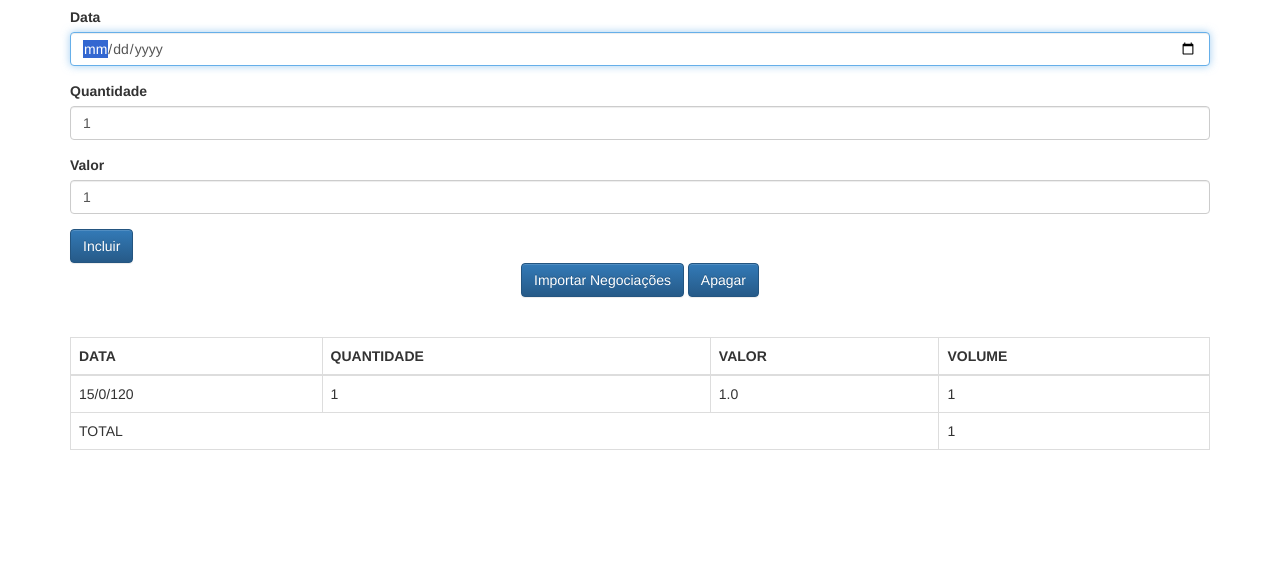
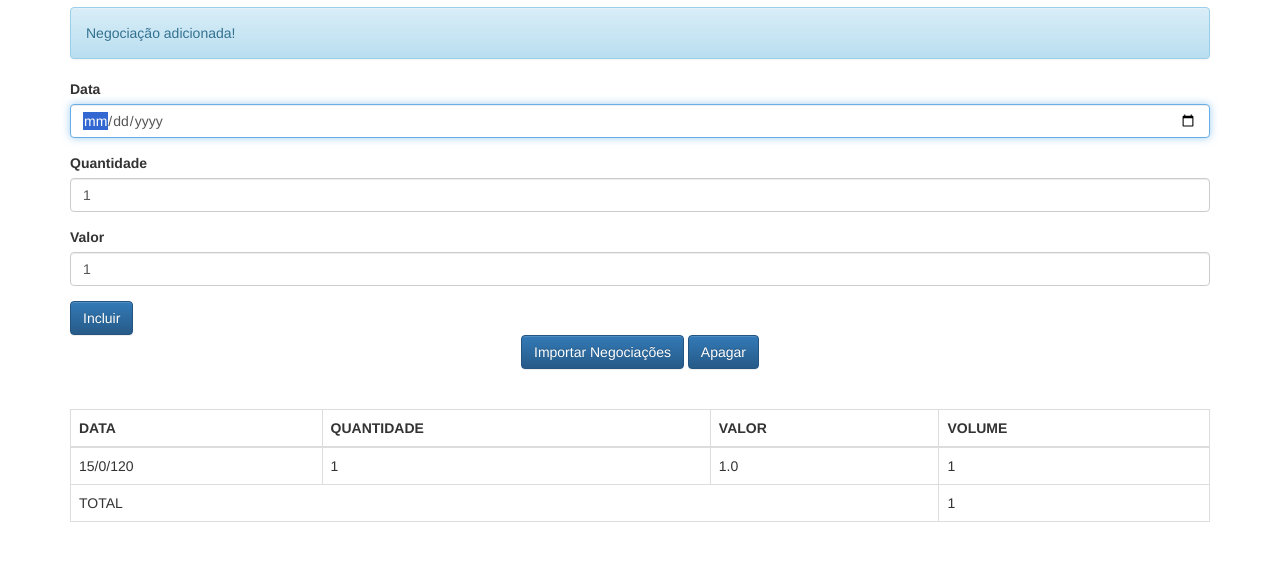
Before and after one commit to ericcastrodeveloper/Negociacoes, a plain HTML site: page index.html in a window 1280 px wide. Both pictures are taken after typing "2020-01-15" into the empty fields and a click on the button "Incluir". Shown: the part 63-624 px from the top of the page. Drawn offline with Linux system fonts and the light colour scheme; files whose address does not match are found by name.

Commit message:
alert ao adicionar

```diff
--- a/index.html
+++ b/index.html
@@ -10,6 +10,8 @@
 <body class="container">
 
     <h1 class="text-center">Negociações</h1>
+
+    <div id="mensagemView"></div>
 
     <form class="form" onsubmit="negociacaoController.adiciona(event)">
 
@@ -45,10 +47,12 @@
     <div id="negociacoesView"></div>
 
     <script src="js/app/models/Negociacao.js"></script>
+    <script src="js/app/models/Mensagem.js"></script>
     <script src="js/app//models//ListaNegociacoes.js"></script>
     <script src="js/app/controller/NegociacaoController.js"></script>
     <script src="js/app/helpers/DateHelper.js"></script>
     <script src="js/app/views/NegociacoesView.js"></script>
+    <script src="js/app/views/MensagemView.js"></script>
     <script>
         let negociacaoController = new NegociacaoController();
     </script>
--- a/js/app/controller/NegociacaoController.js
+++ b/js/app/controller/NegociacaoController.js
@@ -10,6 +10,8 @@ class NegociacaoController {
         this._listNegociacoes = new ListaNegociacoes();
         this._negociacoesView = new NegociacoesView($("#negociacoesView"));
         this._negociacoesView.update(this._listNegociacoes)
+        this._mensagemView = new MensagemView($("#mensagemView"));
+        this._mensagem = new Mensagem();
 
     }
 
@@ -20,6 +22,8 @@ class NegociacaoController {
         this._negociacoesView.update(this._listNegociacoes)
         this._limpaFormulario();
         console.log("negociacoes =>", this._listNegociacoes.negociacoes)
+        this._mensagem.texto = "Negociação adicionada!"
+        this._mensagemView.update(this._mensagem)
 
     }
 
--- /dev/null
+++ b/js/app/models/Mensagem.js
@@ -0,0 +1,13 @@
+class Mensagem{
+    constructor(texto=""){
+        this._texto = texto;
+    }
+
+    get texto(){
+        return this._texto;
+    }
+
+    set texto(texto){
+        this._texto = texto;
+    }
+}
--- /dev/null
+++ b/js/app/views/MensagemView.js
@@ -0,0 +1,18 @@
+class MensagemView{
+    constructor(elemento){
+        this._elemento = elemento
+    }
+
+    update(model){
+
+        this._elemento.innerHTML = this._template(model)
+    }
+
+    _template(model){
+        return model.texto ? `
+        <p class='alert alert-info'>
+        ${model.texto}
+        </p>
+        ` : `<p></p>`
+    }
+}
```
